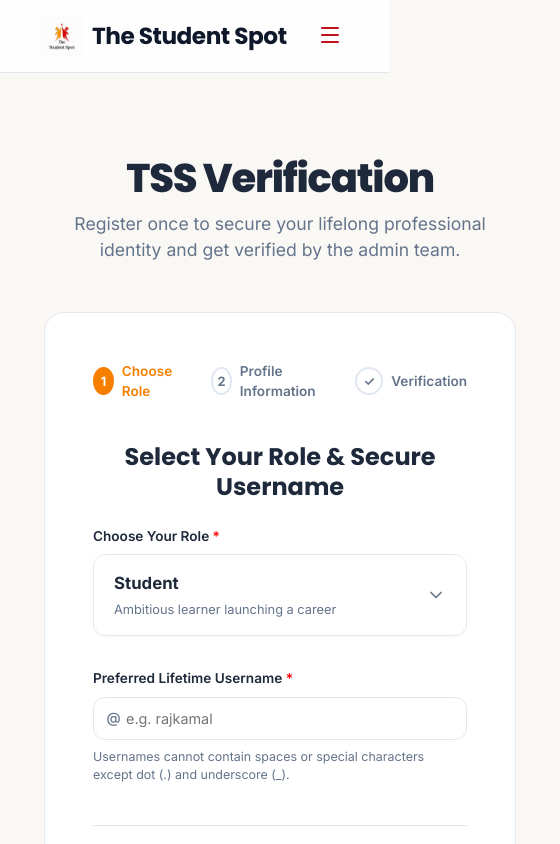
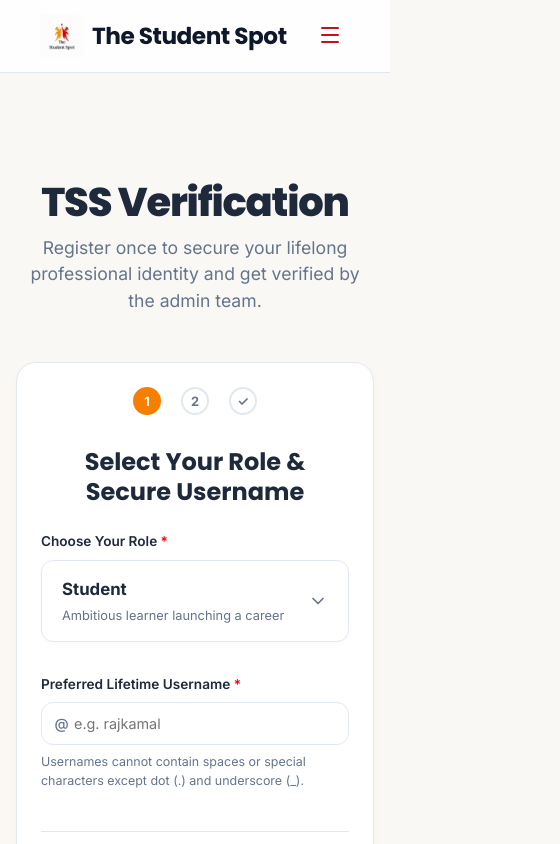
Before and after one commit to nikki-nooka/tss, a Next.js app: page /register in a window 390 px wide. Shown: the top 844 px of the page, 560 px wide, since content can reach past the window. Built offline with nearby package versions, Linux system fonts and the light colour scheme.

Commit message:
fix: adjust container, card, and stepper padding/sizes on mobile register page to eliminate overflow

```diff
--- a/src/app/register/page.module.css
+++ b/src/app/register/page.module.css
@@ -144,7 +144,17 @@
 
 @media (max-width: 768px) {
   .container {
-    padding: 0 2.75rem;
+    padding: 1.5rem 1rem;
+  }
+  .card {
+    padding: 1.5rem;
+  }
+  .stepper {
+    gap: 1.25rem;
+    margin-bottom: 2rem;
+  }
+  .stepNode span {
+    display: none;
   }
 }
 
```
